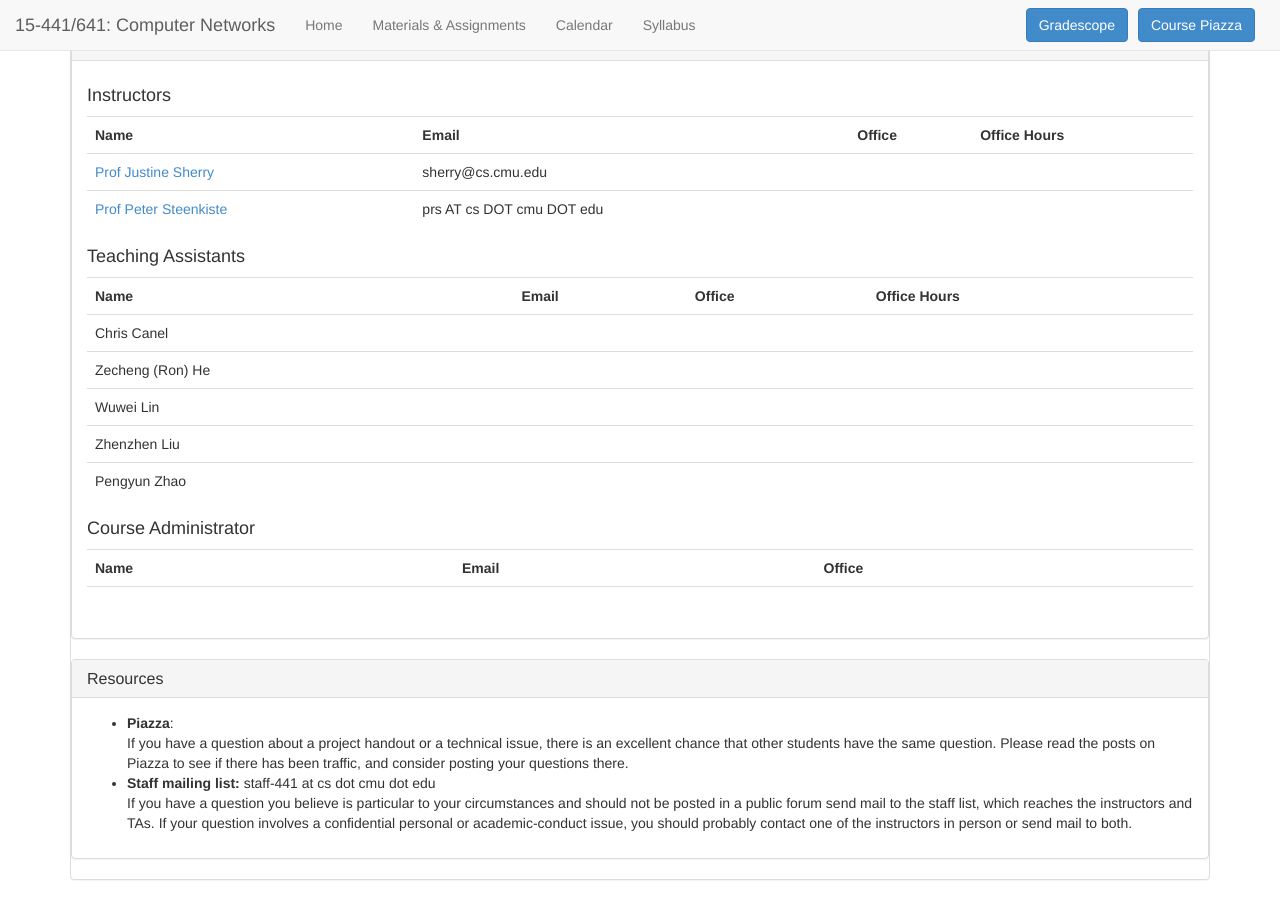
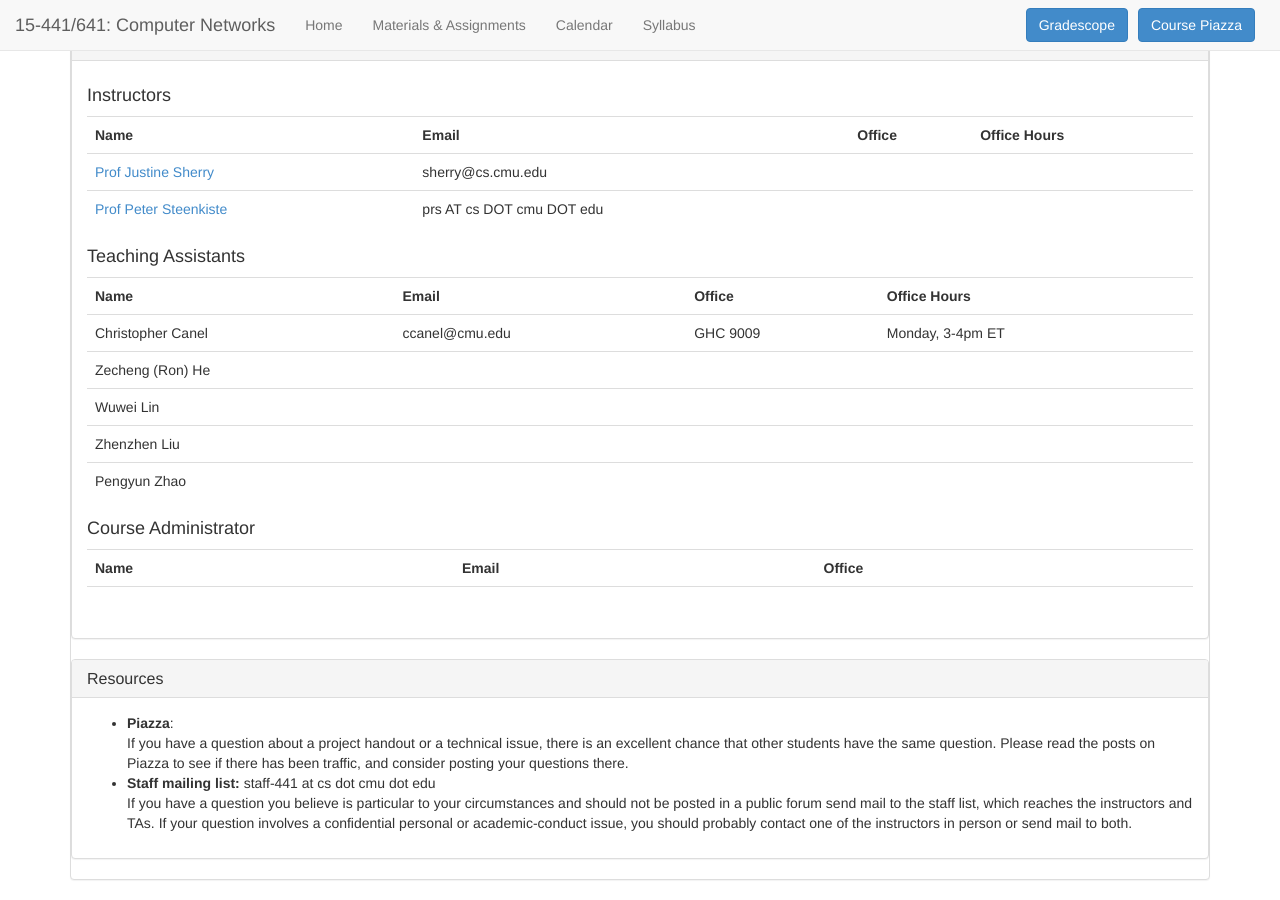
Before and after one commit to computer-networks/fa21, a Jekyll site: the page built from index.html, in a window 1280 px wide and 900 px high, scrolled down 528 px. Built offline with Jekyll 4.4.1, drawn with Linux system fonts in a browser that asks for light colours.

Commit message:
Add Chris info

```diff
--- a/index.html
+++ b/index.html
@@ -88,10 +88,10 @@ title: 15-441/641 Fall 2019
 	<table class="table">
     <tr><th>Name</th><th>Email</th><th>Office</th><th>Office Hours</th></tr>
     <tr>
-      <td>Chris Canel</td>
-      <td></td>
-      <td></td>
-      <td></td>
+      <td>Christopher Canel</td>
+      <td>ccanel@cmu.edu</td>
+      <td>GHC 9009</td>
+      <td>Monday, 3-4pm ET</td>
     </tr>
     <tr>
       <td>Zecheng (Ron) He</td>
```
